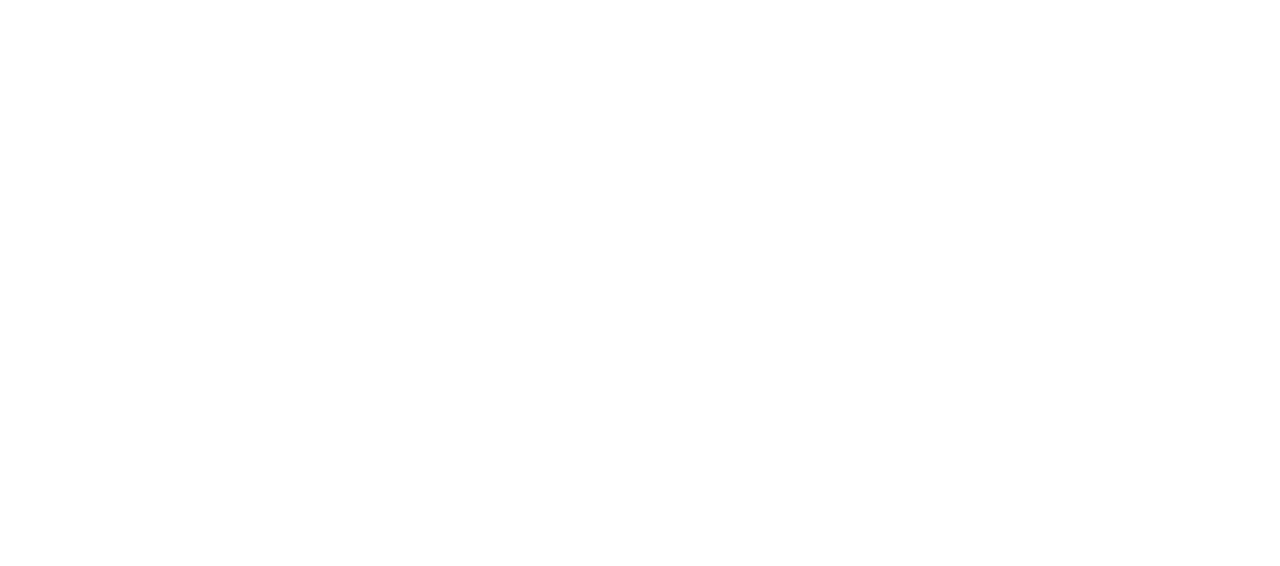
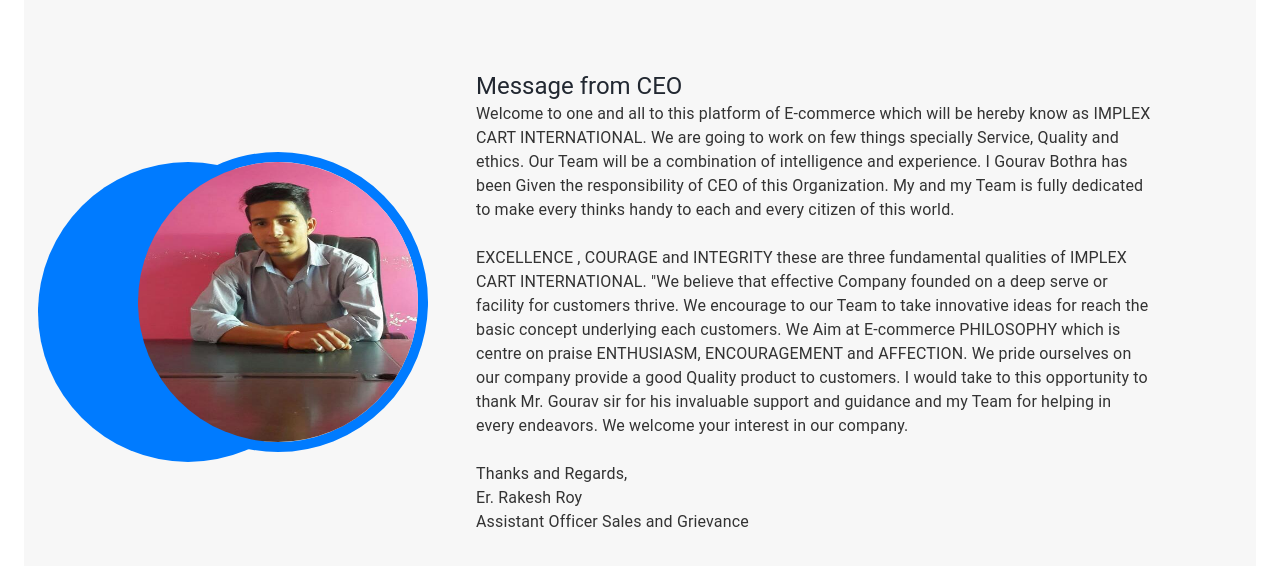
Before and after one commit to ankitskvmdam/ecommerce-react, a React app: page /home in a window 1280 px wide. Shown: the part 202-768 px from the top of the page. Built offline with nearby package versions, Linux system fonts and the light colour scheme; no server answers; a web font is replaced by a local one.

Commit message:
messgae from ceo add [Home Page]

```diff
--- a/src/common/stylesheet/home.scss
+++ b/src/common/stylesheet/home.scss
@@ -19,9 +19,53 @@
         object-fit: cover;
     }
 
-    .card-label{
+    .card-label {
         position: absolute;
         top: 1rem;
         left: 0.5rem;
     }
 }
+
+
+.testimonial {
+    background: #f7f7f7;
+
+    .photo-container {
+        position: relative;
+
+        .photo {
+            width: 300px;
+            height: 300px;
+            border-radius: 50%;
+            border: 10px solid #007bff;
+            z-index: 100;
+            position: relative;
+
+            img {
+                width: 100%;
+                height: 100%;
+                border-radius: 50%;
+            }
+        }
+
+        .photo:after {
+            content: '';
+            position: absolute;
+            height: 300px;
+            width: 300px;
+            background: #007bff;
+            border-radius: 50%;
+            margin: auto;
+            left: -100px;
+            z-index: -1;
+        }
+
+    }
+
+
+    color: #333333;
+
+    h5 {
+        color: #222831
+    }
+}
--- a/src/components/home/index.jsx
+++ b/src/components/home/index.jsx
@@ -2,19 +2,22 @@
 import { withRouter } from 'react-router-dom'
 import ShopByCatergory from './shop-by-catergory'
 import AllProducts from './all-products'
+import Testimonial from './testimonial'
+
 import {
     Container
 } from '@material-ui/core'
-class Index extends React.Component{
-    constructor(props){
+class Index extends React.Component {
+    constructor(props) {
         super(props)
     }
 
-    render(){
-        return(
+    render() {
+        return (
             <Container maxWidth='lg'>
                 {/* <ShopByCatergory /> */}
                 <AllProducts />
+                <Testimonial />
             </Container>
         )
     }
--- /dev/null
+++ b/src/components/home/testimonial.jsx
@@ -0,0 +1,42 @@
+import React from 'react'
+import { Box, Typography } from '@material-ui/core'
+import Sales from '../../common/assets/images/sales.jpg'
+class Testimonial extends React.Component {
+    constructor(props) {
+        super(props)
+    }
+
+    render() {
+        return (
+            <Box pr={10} pt={7} pl={10} pb={7} display="flex" className="testimonial">
+                <Box className="photo-container" display="flex" alignItems="center" justifyContent="center" p={3}>
+                    <div className="photo">
+                        <img src={Sales} alt="Rakesh Roy" />
+                    </div>
+
+                </Box>
+                <Box className="ceo-message" flex="1" p={3}>
+                    <Typography variant="h5">
+                        Message from CEO
+                    </Typography>
+                    <Typography variant="body1">
+                        Welcome to one and all to this platform of E-commerce which will be hereby know as IMPLEX CART INTERNATIONAL.
+                        We are going to work on few things specially Service, Quality and ethics. Our Team will be a combination of intelligence and experience. I Gourav Bothra has been Given the responsibility of CEO of this Organization. My and my Team is fully dedicated to make every thinks handy to each and every citizen of this world.
+                        <br /><br />
+                        EXCELLENCE , COURAGE and INTEGRITY  these are three fundamental qualities of IMPLEX CART INTERNATIONAL.
+                        "We believe that effective  Company founded on a deep serve or facility for customers thrive. We encourage to our Team to take innovative ideas for reach the basic concept underlying each customers.
+                        We Aim at E-commerce PHILOSOPHY which is centre on praise ENTHUSIASM, ENCOURAGEMENT and AFFECTION. We pride ourselves on our company provide a good Quality product to customers.
+                        I would take to this opportunity to thank Mr. Gourav sir for his invaluable support and guidance and my Team for helping in every endeavors.
+                        We welcome your interest in our company.
+                        <br /><br />
+                        Thanks and Regards,<br />
+                        Er. Rakesh Roy <br />
+                        Assistant Officer Sales and Grievance<br />
+                    </Typography>
+                </Box>
+            </Box>
+        )
+    }
+}
+
+export default Testimonial
```
Also changed, not shown: src/common/assets/images/sales.jpg (added), 1 other file (tests, documents, lock files or other folders).
